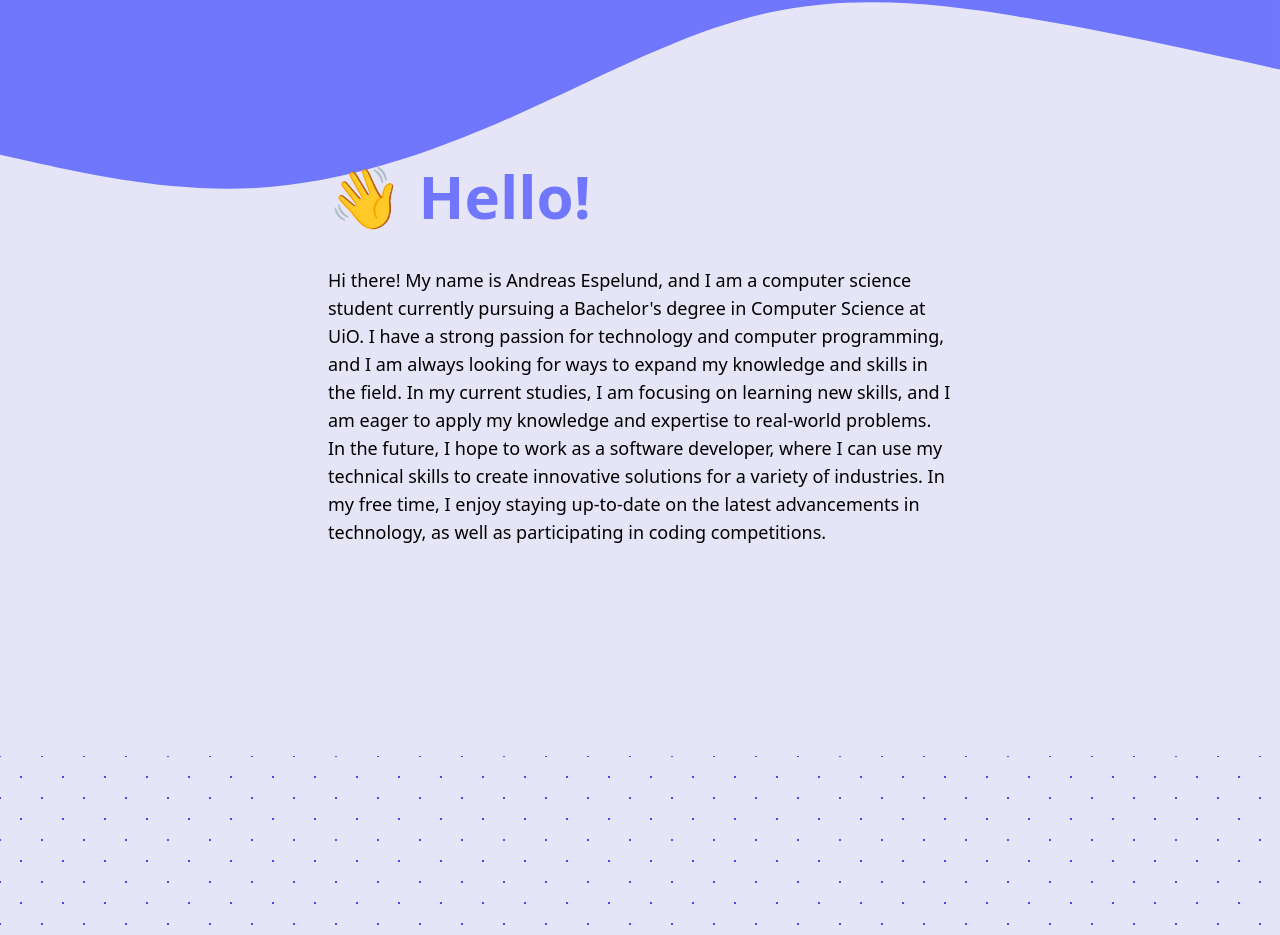
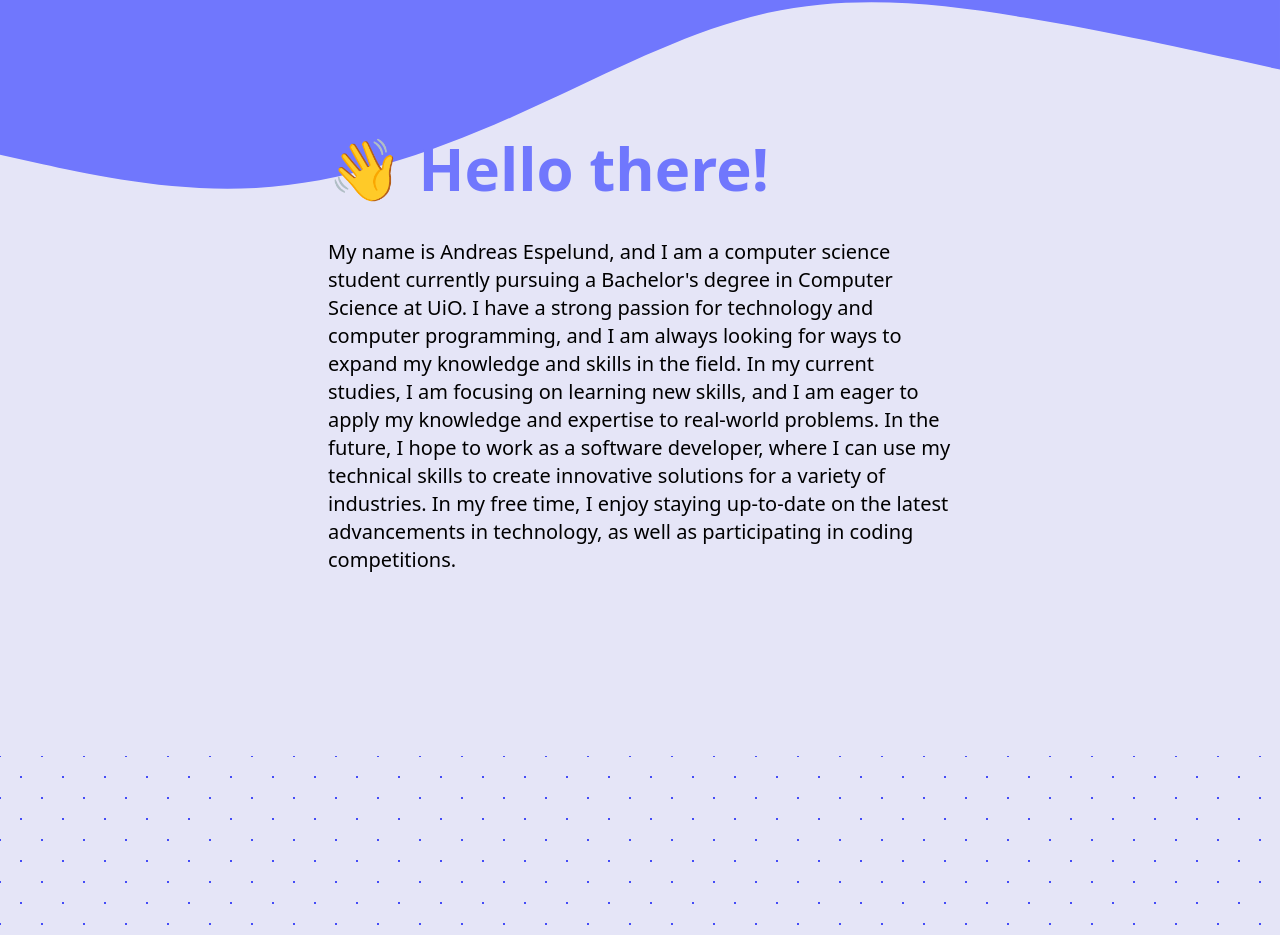
Before and after one commit to Andreas-Espelund/my_portfolio, a Next.js app: page / in a window 1280 px wide. Shown: the part 920-1855 px from the top of the page. Built offline with nearby package versions, Linux system fonts and the light colour scheme.

Commit message:
larger bio font and star wars reference

```diff
--- a/app/page.tsx
+++ b/app/page.tsx
@@ -19,9 +19,9 @@ export default function Home() {
 
       <section id="about" className="bg_pattern2">
         <div className="flex flex-col w-full lg:w-1/2 gap-10">
-          <h1 className="text-4xl lg:text-6xl text-primary font-semibold">👋 Hello!</h1>
-          <p className="text-lg">
-          Hi there! My name is Andreas Espelund, and I am a computer science student currently pursuing a Bachelor's degree in Computer Science at UiO. I have a strong passion for technology and computer programming, and I am always looking for ways to expand my knowledge and skills in the field. In my current studies, I am focusing on learning new skills, and I am eager to apply my knowledge and expertise to real-world problems. In the future, I hope to work as a software developer, where I can use my technical skills to create innovative solutions for a variety of industries. In my free time, I enjoy staying up-to-date on the latest advancements in technology, as well as participating in coding competitions.
+          <h1 className="text-4xl lg:text-6xl text-primary font-semibold">👋 Hello there!</h1>
+          <p className="text-xl">
+          My name is Andreas Espelund, and I am a computer science student currently pursuing a Bachelor's degree in Computer Science at UiO. I have a strong passion for technology and computer programming, and I am always looking for ways to expand my knowledge and skills in the field. In my current studies, I am focusing on learning new skills, and I am eager to apply my knowledge and expertise to real-world problems. In the future, I hope to work as a software developer, where I can use my technical skills to create innovative solutions for a variety of industries. In my free time, I enjoy staying up-to-date on the latest advancements in technology, as well as participating in coding competitions.
           </p>
         </div>
       </section>
```
